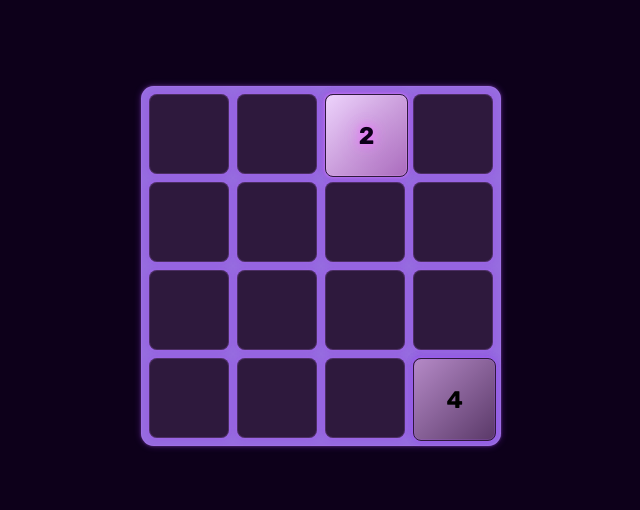
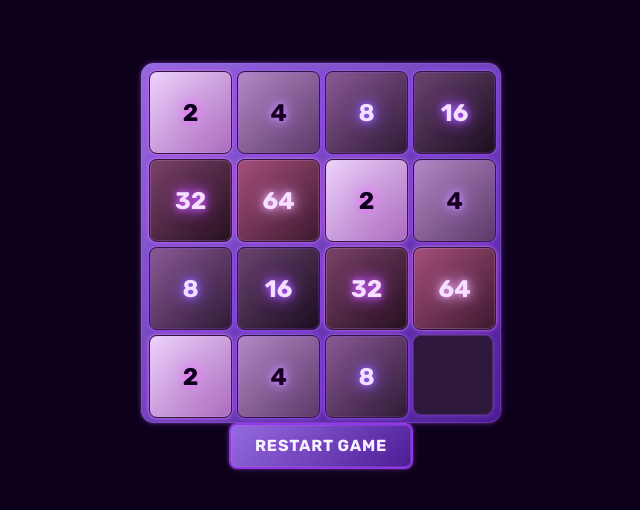
Before and after one commit to Tratatemium/2048-game, a plain HTML site: page index.html in a window 1280 px wide. Shown: the part 142-652 px from the top of the page, without its empty margins (319-959 px from the left). Drawn offline with Linux system fonts and the light colour scheme.

Commit message:
Implement game over message and setup new game logic; enhance styles for defeat state

```diff
--- a/index.html
+++ b/index.html
@@ -11,7 +11,11 @@
 </head>
 <body>
     <main>
-        <div class="game-backgroud field">
+        <div class="defeat-message">
+            <h2>Game over</h2>
+            <p>120 points scored in 34 moves.</p>
+        </div>
+        <div class="game-backgroud">
             <div class="tile-backgroud"></div>
             <div class="tile-backgroud"></div>
             <div class="tile-backgroud"></div>
@@ -28,10 +32,10 @@
             <div class="tile-backgroud"></div>
             <div class="tile-backgroud"></div>
             <div class="tile-backgroud"></div>
-            <div class="game-field">
-
-            </div>
+            <div class="game-field"></div>
         </div>
+        <button class="button restart-game-button">Restart game</button>
+        <button class="button play-again-button">Play again</button>
 
     </main>
 
--- a/script.js
+++ b/script.js
@@ -189,6 +189,37 @@
     };
 
 
+    const setupNewGame = () => {
+
+        const main = document.querySelector('main');
+        main.classList.remove('defeat');
+
+        /**
+         * Initialize the game board as a 4x4 grid of empty tiles
+         * Each tile object contains:
+         * - id: Unique identifier (null for empty tiles)
+         * - value: Tile number (0 for empty tiles)
+         * - x: Column position (0-3)
+         * - y: Row position (0-3)
+         */
+        gameArray = Array.from({ length: 4 }, (_, i) =>
+            Array.from({ length: 4 }, (_, j) => ({
+                id: null,        // No ID for empty tiles
+                value: 0,        // 0 represents an empty space
+                x: j,            // Column index (0 = leftmost)
+                y: i             // Row index (0 = topmost)
+            }))
+        );
+
+        // Add two random tiles (standard 2048 starting condition)
+        addNumberAtRundom();
+        addNumberAtRundom();
+
+        // Render the initial game state to the DOM
+        updateGameField();
+    };
+
+
     /**
      * Handles keyboard input for game controls
      * Processes arrow key presses to move tiles in the specified direction
@@ -363,20 +394,21 @@
         // After any valid move (slide or merge), add a new tile to the board
         if (somethingSlid || somethingMerged) {
             addNumberAtRundom();
+            updateGameField();
         }
 
+        setTimeout(() => {
             const playerWon = gameArray.some((row) => row.some((el) => el.value === 2048));
             if (playerWon) {
                 console.log('You won!')
             } else {
                 if (playerLost()) {
                     console.log('You lost');
-                const game = document.querySelector('.game-backgroud');
-                game.classList.add('defeat');
+                    const main = document.querySelector('main');
+                    main.classList.add('defeat');
                 }
             }
-
-
+        }, 400);
     };
 
 
@@ -388,22 +420,8 @@
 // GAME INITIALIZATION
 // ========================================
 
-/**
- * Initialize the game board as a 4x4 grid of empty tiles
- * Each tile object contains:
- * - id: Unique identifier (null for empty tiles)
- * - value: Tile number (0 for empty tiles)
- * - x: Column position (0-3)
- * - y: Row position (0-3)
- */
-gameArray = Array.from({ length: 4 }, (_, i) =>
-    Array.from({ length: 4 }, (_, j) => ({
-        id: null,        // No ID for empty tiles
-        value: 0,        // 0 represents an empty space
-        x: j,            // Column index (0 = leftmost)
-        y: i             // Row index (0 = topmost)
-    }))
-);
+let gameArray;
+
 
 /**
  * DEBUG/TESTING ARRAY - Uncomment to test with all tile values
@@ -435,18 +453,46 @@ gameArray = Array.from({ length: 4 }, (_, i) =>
 //         { id: null, value: 0, x: 3, y: 3 }
 //     ]
 // ];
+// updateGameField();
+
+/**
+ * DEFEAT TESTING ARRAY - Uncomment to test defeat condition
+ * Board is one move away from defeat (15/16 tiles filled, no merges possible)
+ */
+    gameArray = [
+        [
+            { id: 1, value: 2, x: 0, y: 0 },
+            { id: 2, value: 4, x: 1, y: 0 },
+            { id: 3, value: 8, x: 2, y: 0 },
+            { id: 4, value: 16, x: 3, y: 0 }
+        ],
+        [
+            { id: 5, value: 32, x: 0, y: 1 },
+            { id: 6, value: 64, x: 1, y: 1 },
+            { id: 7, value: 2, x: 2, y: 1 },
+            { id: 8, value: 4, x: 3, y: 1 }
+        ],
+        [
+            { id: 9, value: 8, x: 0, y: 2 },
+            { id: 10, value: 16, x: 1, y: 2 },
+            { id: 11, value: 32, x: 2, y: 2 },
+            { id: 12, value: 64, x: 3, y: 2 }
+        ],
+        [
+            { id: 13, value: 2, x: 0, y: 3 },
+            { id: 14, value: 4, x: 1, y: 3 },
+            { id: 15, value: 8, x: 2, y: 3 },
+            { id: null, value: 0, x: 3, y: 3 }  // Only one empty space
+        ]
+    ];
+    updateGameField();
 
 
 // ========================================
 // GAME STARTUP
 // ========================================
 
-// Add two random tiles to start the game (standard 2048 starting condition)
-addNumberAtRundom();  // First starting tile
-addNumberAtRundom();  // Second starting tile
-
-// Render the initial game state to the DOM
-updateGameField();
+// setupNewGame();
 
 // ========================================
 // EVENT LISTENERS
--- a/styles.css
+++ b/styles.css
@@ -77,41 +77,50 @@ textarea:not([rows]) {
 /* #endregion CSS RESET */
 
 
+/* ================================================================================================= */
+/* #region CSS CUSTOM PROPERTIES (VARIABLES)                                                        */
+/* ================================================================================================= */
+
 :root {
-  /* General UI */
-
+  /* ========================================= */
+  /* General UI Colors                         */
+  /* ========================================= */
   --background-board: #1A0033;
-
   --background: #0D001A;
   --empty-slot: #2e193d;
-  --border-board: #976ce0;
-
+  /* --border-board: #976ce0; */
+  --border-board: linear-gradient(135deg, #976ce0, #4C1D95);
   --border-color: #9333EA;
   --font-primary: #E9D5FF;
   --font-secondary: #C084FC;
-  --button-bg: #4C1D95;
-  --button-hover: #9333EA;
+  --button-bg: linear-gradient(135deg, #976ce0, #4C1D95);
+  --button-hover: linear-gradient(135deg, #9333EA, #6B21A8);
   --button-text: #F5F3FF;
 
-  /* Neon Shadows - Enhanced */
+  /* ========================================= */
+  /* Neon Shadow Effects                       */
+  /* ========================================= */
   --neon-shadow: 0 0 6px 1px #9333EA44, 0 0 3px 0px #C084FC66, 0 0 0 1px #C084FC33 inset;
   --neon-violet-shadow: 0 0 6px 1px #8b5cf644, 0 0 3px 0px #a855f766, 0 0 0 1px #a855f733 inset;
   --neon-magenta-shadow: 0 0 6px 1px #e879f944, 0 0 3px 0px #f0abfc66, 0 0 0 1px #f0abfc33 inset;
   --neon-pink-shadow: 0 0 6px 1px #ff149366, 0 0 3px 0px #ff69b477, 0 0 0 1px #ff69b433 inset;
 
-  /* Light Purple/Indigo Tiles */
-  /* --tile-2-bg: linear-gradient(135deg, #e4c7f5, #8a4a9e); */
+  /* ========================================= */
+  /* Tile Colors: Light Purple/Indigo (2, 4)  */
+  /* ========================================= */
   --tile-2-bg: linear-gradient(135deg, #edd3fc, #aa6bbd);
   --tile-2-text: #0D001A;
   --tile-2-text-shadow: 0 0 6px #e879f9, 0 0 12px #e879f9cc, 0 0 18px #e879f9aa, 0 0 24px #e879f966;
   --tile-2-shadow: var(--neon-magenta-shadow);
 
   --tile-4-bg: linear-gradient(135deg, #b58ac7, #5a3968);
-  --tile-4-text: #1A001F
+  --tile-4-text: #1A001F;
   --tile-4-text-shadow: 0 0 6px #c084fc, 0 0 12px #c084fccc, 0 0 18px #c084fcaa, 0 0 24px #c084fc66;
   --tile-4-shadow: var(--neon-violet-shadow);
 
-  /* Deep Purple/Violet Tiles */
+  /* ========================================= */
+  /* Tile Colors: Deep Purple/Violet (8-64)   */
+  /* ========================================= */
   --tile-8-bg: linear-gradient(135deg, #8a5a96, #2f1a35);
   --tile-8-text: #F5E0FF;
   --tile-8-text-shadow: 0 0 6px #8b5cf6, 0 0 12px #8b5cf6cc, 0 0 18px #8b5cf6aa, 0 0 24px #8b5cf666;
@@ -132,7 +141,9 @@ textarea:not([rows]) {
   --tile-64-text-shadow: 0 0 6px #f0abfc99, 0 0 12px #f0abfcaa, 0 0 18px #f0abfc88, 0 0 24px #f0abfc55;
   --tile-64-shadow: var(--neon-magenta-shadow);
 
-  /* Bright Pink/Magenta Tiles */
+  /* ========================================= */
+  /* Tile Colors: Bright Pink/Magenta (128+)  */
+  /* ========================================= */
   --tile-128-bg: linear-gradient(135deg, #c85490, #4a1f35);
   --tile-128-text: #F5E0FF;
   --tile-128-text-shadow: 0 0 6px #ec4899, 0 0 12px #ec4899cc, 0 0 18px #ec4899aa, 0 0 24px #ec489966;
@@ -159,48 +170,67 @@ textarea:not([rows]) {
   --tile-2048-shadow: var(--neon-pink-shadow);
 }
 
+/* #endregion CSS CUSTOM PROPERTIES */
+
+
+/* ================================================================================================= */
+/* #region BASE STYLES                                                                              */
+/* ================================================================================================= */
+
 body {
   display: flex;
   align-items: center;
   justify-content: center;
-
   font-family: "Rubik", Arial, system-ui, sans-serif;
-
   background: var(--background);
+  color: var(--font-primary);
 }
 
-main{
-
+h2 {
+  font-size: 3rem;
+  text-shadow: 0 0 8px #9333EA, 0 0 16px #9333EAAA, 0 0 24px #9333EA77, 0 0 32px #9333EA44;
 }
 
-.game-backgroud.field {
-  background-color: var(--border-board);
+main {
+  display: flex;
+  flex-direction: column;
+  align-items: center;
+  justify-content: center;
+}
+
+/* #endregion BASE STYLES */
+
+
+/* ================================================================================================= */
+/* #region GAME BOARD LAYOUT                                                                        */
+/* ================================================================================================= */
+
+.game-backgroud {
+  background: var(--border-board);
   box-shadow: var(--neon-shadow);
   position: relative;
   display: grid;
+  width: fit-content;
   grid-template-columns: repeat(4, 1fr);
   grid-template-rows: repeat(4, 1fr);
   border-radius: 0.8rem;
-  padding: 0.5em;
-  gap: 0.5em;
-}
-
-.defeat {
-  font-size: 70%;
+  padding: 0.5rem;
+  gap: 0.5rem;
+  transition: transform 0.15s ease-in;
 }
 
 .tile-backgroud {
   background-color: var(--empty-slot);
   box-shadow: var(--neon-shadow);
-  width: 5em;
-  height: 5em;
-  border-radius: 0.5em;
+  width: 5rem;
+  height: 5rem;
+  border-radius: 0.5rem;
 }
 
 .game-field {
     position: absolute;
     display: block;
-    inset: 0.5em;
+    inset: 0.5rem;
 }
 
 .tile {
@@ -208,15 +238,15 @@ main{
     display: flex;
     align-items: center;
     justify-content: center;
-    width: 5.2em;
-    height: 5.2em;
-    border-radius: 0.5em;
+    width: 5.2rem;
+    height: 5.2rem;
+    border-radius: 0.5rem;
 
     box-shadow: var(--neon-shadow);
     transition: transform 0.15s ease-in, box-shadow 0.2s;
     transform: translate(
-      calc(var(--x) * (5em + 0.5em)),
-      calc(var(--y) * (5em + 0.5em))
+      calc(var(--x) * (5rem + 0.5rem)),
+      calc(var(--y) * (5rem + 0.5rem))
     );
 }
 
@@ -224,13 +254,25 @@ main{
   display: flex;
   align-items: center;
   justify-content: center;
-  width: 5.2em;
-  height: 5.2em;
+  width: 5.2rem;
+  height: 5.2rem;
   border: 1px solid var(--empty-slot);
-  border-radius: 0.5em;
+  border-radius: 0.5rem;
   box-shadow: var(--neon-shadow);
   animation: fadeIn 0.15s ease-in-out forwards;
 }
+
+.tile-text {
+  font-size: 1.5rem;
+  font-weight: bold;
+}
+
+/* #endregion GAME BOARD LAYOUT */
+
+
+/* ================================================================================================= */
+/* #region ANIMATIONS                                                                               */
+/* ================================================================================================= */
 
 @keyframes fadeIn {
   0% {
@@ -247,10 +289,12 @@ main{
   }
 }
 
-.tile-text {
-  font-size: 1.5em;
-  font-weight: bold;
-}
+/* #endregion ANIMATIONS */
+
+
+/* ================================================================================================= */
+/* #region TILE STYLES                                                                              */
+/* ================================================================================================= */
 
 .tile-2 {
   background: var(--tile-2-bg);
@@ -328,3 +372,72 @@ main{
   text-shadow: var(--tile-2048-text-shadow);
   box-shadow: var(--tile-2048-shadow);
 }
+
+/* #endregion TILE STYLES */
+
+
+/* ================================================================================================= */
+/* #region UI CONTROLS & GAME STATES                                                                */
+/* ================================================================================================= */
+
+.button {
+  background: var(--button-bg);
+  color: var(--button-text);
+  border: 2px solid var(--border-color);
+  border-radius: 0.5rem;
+  padding: 0.75rem 1.5rem;
+  font-size: 1rem;
+  font-weight: 600;
+  text-transform: uppercase;
+  letter-spacing: 0.05em;
+  cursor: pointer;
+  transition: all 0.2s ease;
+  box-shadow: var(--neon-shadow);
+  text-shadow: 0 0 4px #9333EA66;
+  outline: none;
+}
+
+.button:hover {
+  background: var(--button-hover);
+  box-shadow: 0 0 12px 2px #9333EA66, 0 0 6px 1px #C084FC88, 0 0 0 1px #C084FC55 inset;
+  text-shadow: 0 0 6px #E9D5FF, 0 0 12px #9333EAAA;
+}
+
+.button:active {
+  box-shadow: 0 0 8px 1px #9333EA44, 0 0 4px 0px #C084FC66, 0 0 0 1px #C084FC33 inset;
+}
+
+.restart-game-button {
+  display: block;
+}
+
+.play-again-button {
+  display: none;
+}
+
+.defeat-message {
+  text-align: center;
+  display: none;
+}
+
+/* ========================================= */
+/* Defeat State Overrides                   */
+/* ========================================= */
+
+.defeat .defeat-message {
+  display: block;
+}
+
+.defeat .game-backgroud {
+  transform: scale(0.7);
+}
+
+.defeat .restart-game-button {
+  display: none;
+}
+
+.defeat .play-again-button {
+  display: block;
+}
+
+/* #endregion UI CONTROLS & GAME STATES */
```
Lines whose indentation alone changed are shown as unchanged.
